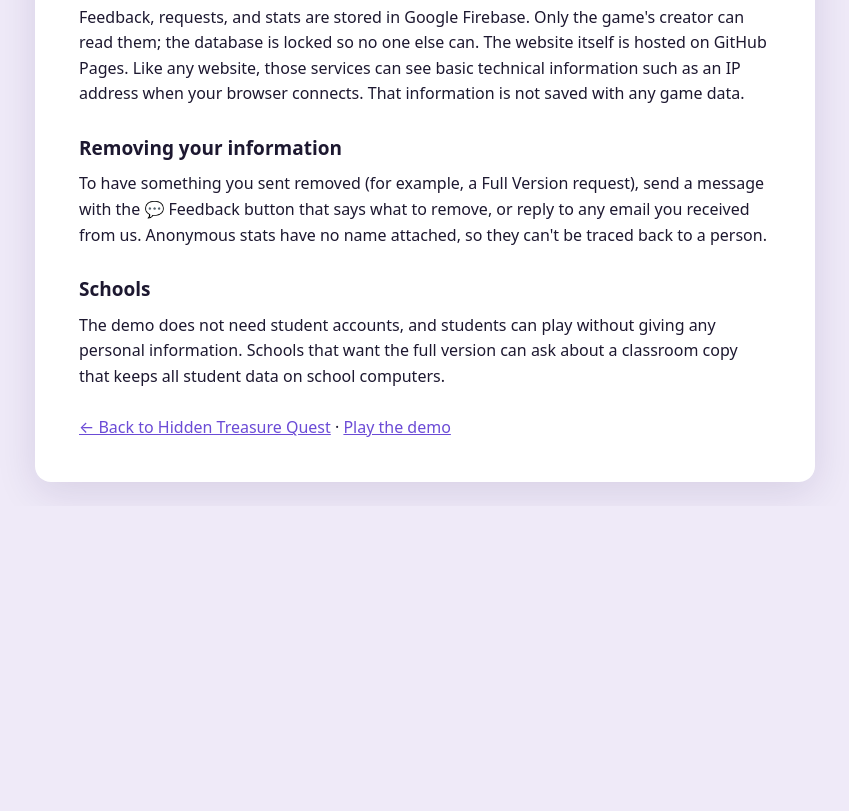
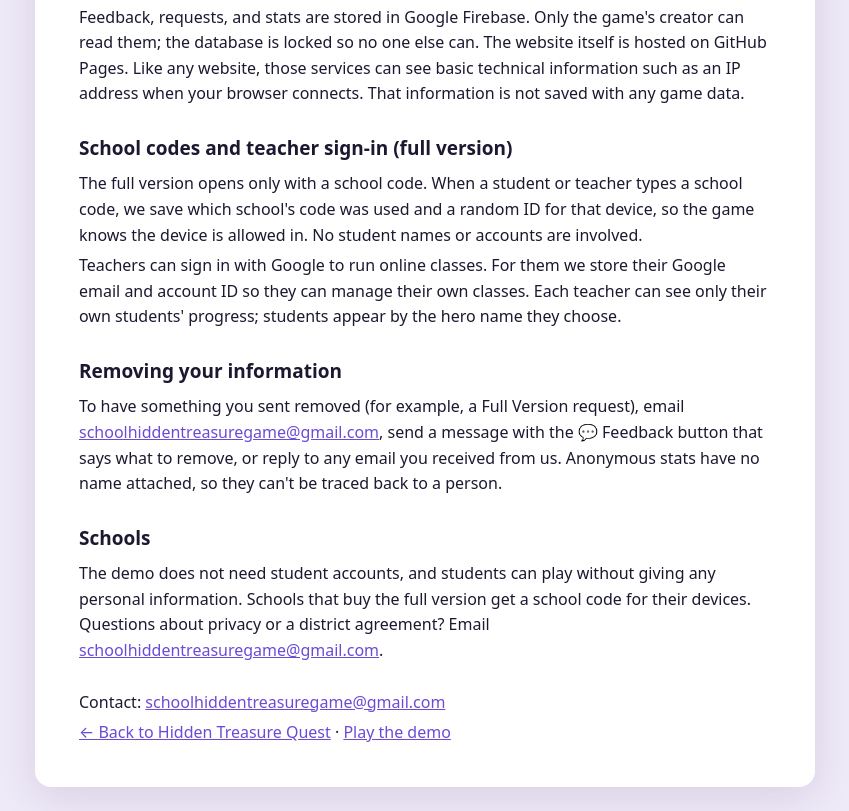
Before and after one commit to gwalker84/hidden-treasure-demo, a plain HTML site: page privacy.html in a window 1280 px wide. Shown: the part 1105-1916 px from the top of the page, without its empty margins (215-1064 px from the left). Before the commit the page ends 1611 px from the top, so only its background shows below. Drawn offline with Linux system fonts and the light colour scheme.

Commit message:
Contact email in footer; privacy page: school codes, teacher sign-in, contact

```diff
--- a/privacy.html
+++ b/privacy.html
@@ -37,11 +37,16 @@ th,td{text-align:left;padding:8px 10px;border-bottom:1px solid var(--line);verti
 <h2>Where it's stored and who can see it</h2>
 <p>Feedback, requests, and stats are stored in Google Firebase. Only the game's creator can read them; the database is locked so no one else can. The website itself is hosted on GitHub Pages. Like any website, those services can see basic technical information such as an IP address when your browser connects. That information is not saved with any game data.</p>
 
+<h2>School codes and teacher sign-in (full version)</h2>
+<p>The full version opens only with a school code. When a student or teacher types a school code, we save which school's code was used and a random ID for that device, so the game knows the device is allowed in. No student names or accounts are involved.</p>
+<p>Teachers can sign in with Google to run online classes. For them we store their Google email and account ID so they can manage their own classes. Each teacher can see only their own students' progress; students appear by the hero name they choose.</p>
+
 <h2>Removing your information</h2>
-<p>To have something you sent removed (for example, a Full Version request), send a message with the 💬 Feedback button that says what to remove, or reply to any email you received from us. Anonymous stats have no name attached, so they can't be traced back to a person.</p>
+<p>To have something you sent removed (for example, a Full Version request), email <a href="mailto:schoolhiddentreasuregame@gmail.com">schoolhiddentreasuregame@gmail.com</a>, send a message with the 💬 Feedback button that says what to remove, or reply to any email you received from us. Anonymous stats have no name attached, so they can't be traced back to a person.</p>
 
 <h2>Schools</h2>
-<p>The demo does not need student accounts, and students can play without giving any personal information. Schools that want the full version can ask about a classroom copy that keeps all student data on school computers.</p>
+<p>The demo does not need student accounts, and students can play without giving any personal information. Schools that buy the full version get a school code for their devices. Questions about privacy or a district agreement? Email <a href="mailto:schoolhiddentreasuregame@gmail.com">schoolhiddentreasuregame@gmail.com</a>.</p>
 
-<p style="margin-top:26px"><a href="./">← Back to Hidden Treasure Quest</a> · <a href="play/">Play the demo</a></p>
+<p style="margin-top:26px">Contact: <a href="mailto:schoolhiddentreasuregame@gmail.com">schoolhiddentreasuregame@gmail.com</a></p>
+<p><a href="./">← Back to Hidden Treasure Quest</a> · <a href="play/">Play the demo</a></p>
 </div></body></html>
```
Also changed, not shown: index.html (+1 -1 lines).
